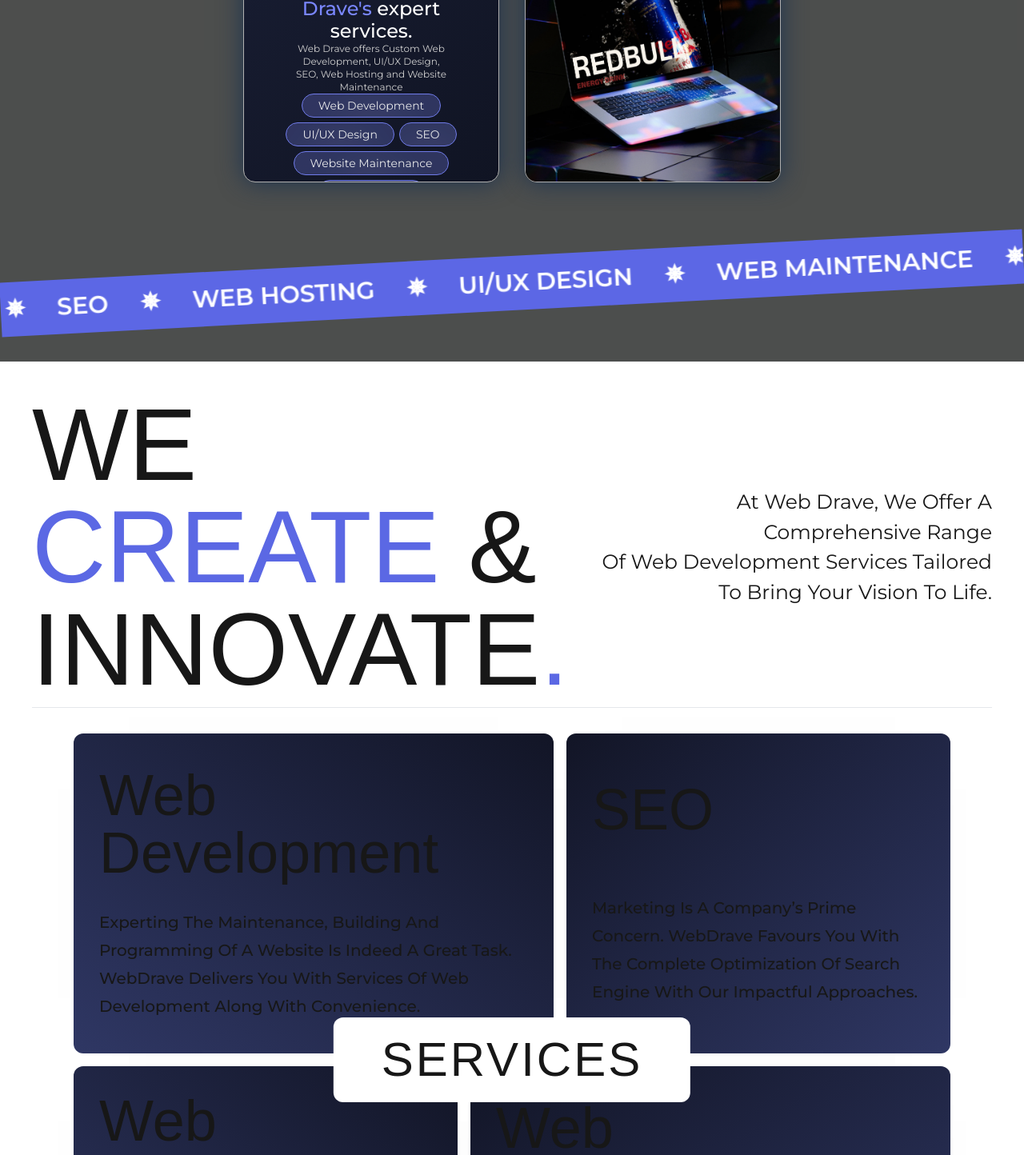
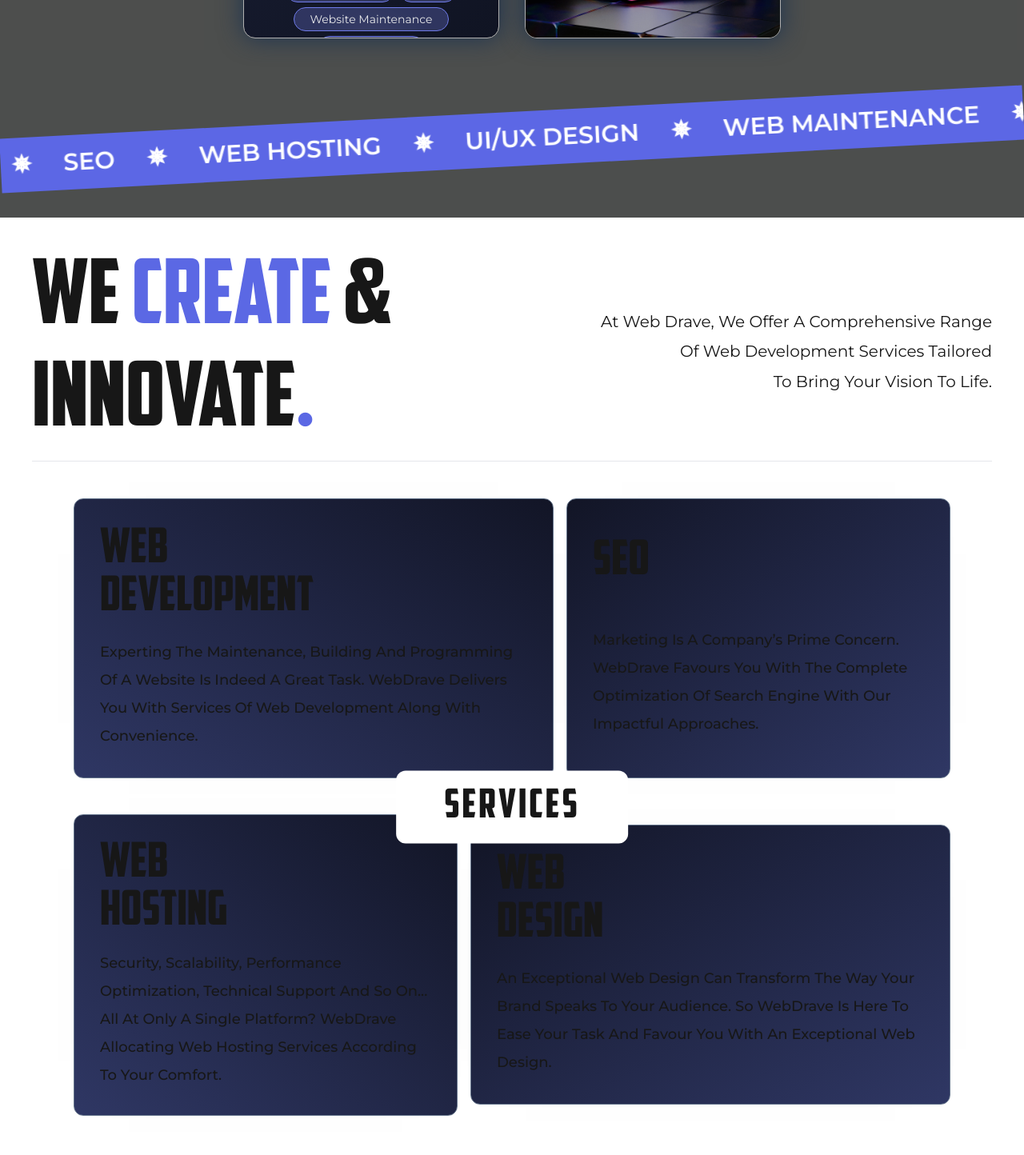
Before and after one commit to webdrave/webdrave-frontend, a Next.js app: page / in a window 1280 px wide. Shown: the part 700-2144 px from the top of the page at 80% size. Built offline with nearby package versions, Linux system fonts and the light colour scheme.

Commit message:
merged Sintro and Services page

```diff
--- a/src/app/components/Sections/ServiceIntroSection/ServiceIntro.js
+++ b/src/app/components/Sections/ServiceIntroSection/ServiceIntro.js
@@ -5,7 +5,7 @@
 const ServiceIntro = () => {
   return (
     <div className="md:min-h-fit lg:px-20 lg:py-20 lg:pb-56 lg:gap-12 md:px-10 md:py-20 md:pb-36 w-full min-h-[100vh] py-6 px-3 pb-16 overflow-hidden relative flex flex-col gap-8 justify-center items-center bg-[#010302b3] border-t-1 border-white">
-      <h1 className="md:text-4xl lg:text-6xl lg:px-72 md:px-32 text-white uppercase font-[americanCaptain] font-black text-[1.7rem] leading-none text-center  ">
+      <h1 className="md:text-4xl lg:text-6xl lg:px-72 md:px-32 text-white uppercase font-americanCaptain font-normal font-black text-[1.7rem] leading-none text-center  ">
         Take a ride with <span className="text-[#7a87ff]">Web Drave</span> for top-notch <span className="text-[#7a87ff]">web development</span> services, <span className="text-[#7a87ff]">personalized</span> just for you.
       </h1>
       <div className="w-full flex flex-col md:flex-row md:px-10 lg:px-56 md:gap-6 lg:gap-8 gap-3 px-1 justify-center items-center  " >
--- /dev/null
+++ b/src/app/components/Services/ServicesBox.jsx
@@ -0,0 +1,25 @@
+import React from 'react'
+
+const ServicesBox = ({width,direction,title,description}) => {
+  const gradientDirectionClass = {
+    tr: 'bg-gradient-to-tr',
+    tl: 'bg-gradient-to-tl',
+    br: 'bg-gradient-to-br',
+    bl: 'bg-gradient-to-bl',
+  }[direction] || 'bg-gradient-to-tr'; // Default to `tr`
+
+  const widthClass = {
+    "40%": "w-[40%]",
+    "50%": "w-[50%]",
+  }[width] || "w-auto"; // Default to `auto`
+  return (
+   <div
+      className={`services-box h-[350px]  border-slate-500 ${gradientDirectionClass} from-[#2f3764] to-[#121526] rounded-xl shadow-custom ${widthClass} max-xl:w-[80%] max-md:w-[95%] max-sm:w-[100%] p-8 max-sm:p-4 gap-4 flex flex-col justify-around min-h-fit border border-[#B0B0B0] shadow-[0px_0px_30px_0px_#1C3350]`}
+    >
+      <h3 className='font-americanCaptain text-6xl capitalize leading-[-3px] w-24 max-sm:text-5xl'>{title}</h3>
+      <p className='font-montserrat capitalize text-lg font-medium leading-[35px]'>{description}</p>
+    </div>
+  )
+}
+
+export default ServicesBox
--- a/src/components/ServicesPage.jsx
+++ b/src/app/components/Services/ServicesPage.jsx
@@ -25,11 +25,11 @@
   return (
     <div className="min-h-screen w-full bg-background p-10 max-md:p-4">
       <div className=" heading flex w-full  items-center justify-between">
-        <h2 className="text-[8rem] max-sm:text-[5rem] max-sm:leading-none leading-[128px] font-american-captain font-normal">
+        <h2 className="text-[7rem] max-sm:text-[5rem] max-sm:leading-none leading-[128px] font-americanCaptain font-normal">
           WE <span className="text-primary">CREATE</span> &<br /> INNOVATE
           <span className="text-primary">.</span>
         </h2>
-        <p className="capitalize text-[25px] font-montserrat leading-[37.5px] text-right max-lg:hidden">
+        <p className="capitalize text-[20px] font-montserrat leading-[37.5px] text-right max-lg:hidden">
           At Web Drave, we offer a comprehensive range
           <br /> of web development services tailored
           <br />
@@ -41,13 +41,13 @@
       {items.map((item, index) => (
         <ServicesBox
           key={index}
-          width={widths[index % widths.length]} // Dynamic widths
-          direction={directions[index % directions.length]} // Dynamic directions
+          width={widths[index % widths.length]}
+          direction={directions[index % directions.length]}
           title={item.title}
           description={item.description}
         />
       ))}
-      <div className="absolute transform top-1/2 left-1/2 -translate-x-1/2 -translate-y-1/2 bg-background px-[60px] py-2 rounded-xl text-[60px] font-american-captain z-10 tracking-[3px] max-xl:hidden">
+      <div className="absolute transform top-1/2 left-1/2 -translate-x-1/2 -translate-y-1/2 bg-background px-[60px] py-2 rounded-xl text-[50px] font-americanCaptain z-10 tracking-[3px] max-xl:hidden">
       <span>SERVICES</span></div>
 
       </div>
--- a/src/app/layout.js
+++ b/src/app/layout.js
@@ -17,19 +17,7 @@
   description: "Generated by create next app",
 };
 
-const americanCaptain = localFont({
-  src: [
-    {
-      path: '../../public/fonts/American Captain.ttf',
-      weight: '700'
-    },
-    {
-      path: '../../public/fonts/American Captain.ttf',
-      weight: '800'
-    }
-  ],
-  variable: '--font-ac'
-})
+
 
 export default function RootLayout({ children }) {
   return (
--- a/src/app/page.js
+++ b/src/app/page.js
@@ -1,6 +1,7 @@
-import { ServicesPage } from "@/components/ServicesPage";
+
 import Image from "next/image";
 import ServiceIntro from "./components/Sections/ServiceIntroSection/ServiceIntro";
+import { ServicesPage } from "./components/Services/ServicesPage";
 
 export default function Home() {
   return (
--- a/src/components/ServicesBox.jsx
+++ /dev/null
@@ -1,25 +0,0 @@
-import React from 'react'
-
-const ServicesBox = ({width,direction,title,description}) => {
-  const gradientDirectionClass = {
-    tr: 'bg-gradient-to-tr',
-    tl: 'bg-gradient-to-tl',
-    br: 'bg-gradient-to-br',
-    bl: 'bg-gradient-to-bl',
-  }[direction] || 'bg-gradient-to-tr'; // Default to `tr`
-
-  const widthClass = {
-    "40%": "w-[40%]",
-    "50%": "w-[50%]",
-  }[width] || "w-auto"; // Default to `auto`
-  return (
-   <div
-      className={`services-box h-[400px]  border-slate-500 ${gradientDirectionClass} from-[#2f3764] to-[#121526] rounded-xl shadow-custom ${widthClass} max-xl:w-[80%] max-md:w-[95%] max-sm:w-[100%] p-8 max-sm:p-4 gap-4 flex flex-col justify-around min-h-fit`}
-    >
-      <h3 className='font-american-captain text-7xl capitalize leading-[-3px] w-24 max-sm:text-5xl'>{title}</h3>
-      <p className='font-montserrat capitalize text-xl font-medium leading-[35px]'>{description}</p>
-    </div>
-  )
-}
-
-export default ServicesBox
--- a/tailwind.config.mjs
+++ b/tailwind.config.mjs
@@ -25,8 +25,8 @@
         custom: '0px 0px 60px -69px #1C3350',
       },
       fontFamily: {
-        americanCaptain: ['var(--font-ac)'],
-        montserrat: ["Montserrat", "serif"]
+        americanCaptain: ["American Captain","sans-serif"],
+        montserrat: ["Montserrat", "serif"],
       },
       animation: {
         'infinite-scroll': 'infinite-scroll 25s linear infinite',
```
Also changed, not shown: public/fonts/American Captain.ttf (deleted).
